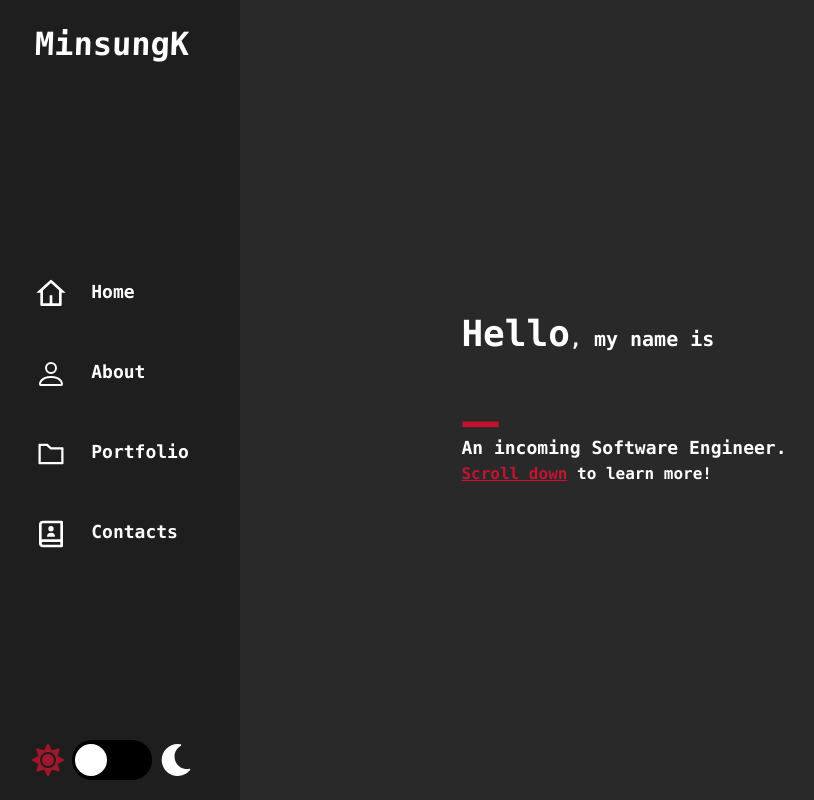
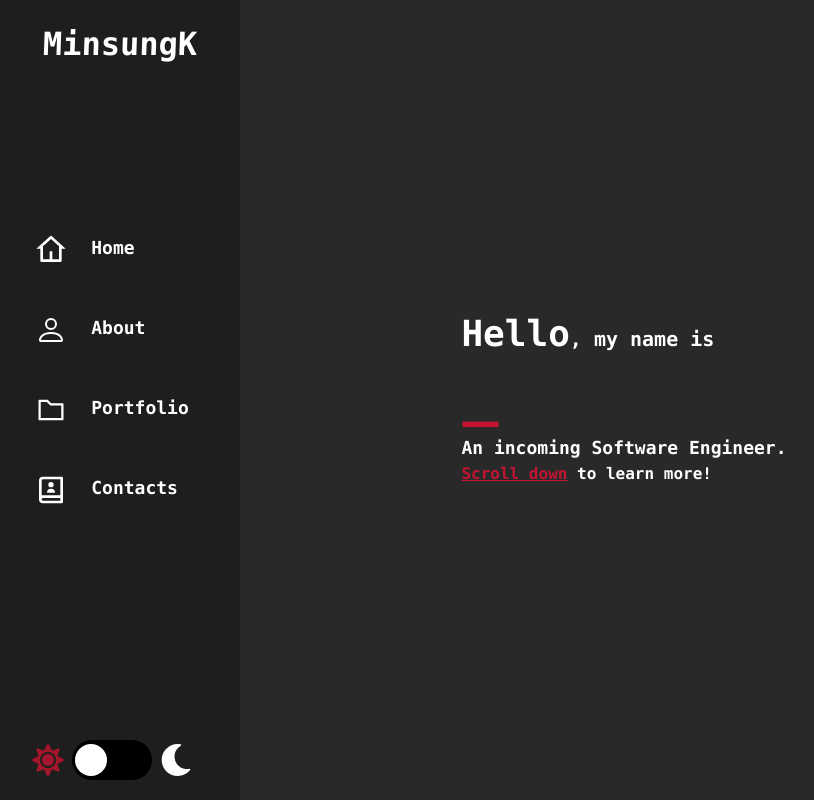
Before and after one commit to kmsungporant/kmsungporant.github.io, a Next.js app: page / in a window 1280 px wide. Shown: the whole page, without its empty margins (16-830 px from the left). Built offline with nearby package versions, Linux system fonts and the light colour scheme.

Commit message:
Add Sidebar animations

```diff
--- a/components/sidebar.tsx
+++ b/components/sidebar.tsx
@@ -55,7 +55,7 @@ const Sidebar = ({ menuIsOpen }) => {
     <div className="hidden md:block">
       <div className="">
         <motion.div
-          className="fixed z-50 flex justify-center h-full text-white bg-DarkGray dark:bg-DarkGray/70"
+          className="fixed z-50 flex justify-center h-full text-white bg-DarkGray "
           animate={isHovering ? { width: "20vw" } : { width: "10vw" }}
           onMouseEnter={() => setIsHovering(true)}
           onMouseLeave={() => setIsHovering(false)}
@@ -64,9 +64,32 @@ const Sidebar = ({ menuIsOpen }) => {
             <div className="flex flex-col text-[2rem] ">
               <div className="font-black grow">
                 {isHovering ? (
-                  <div className="flex justify-start p-5 -skew-x-2">
-                    MinsungK
-                  </div>
+                  <motion.div
+                    className="fixed flex justify-start p-5 overflow-hidden -skew-x-2"
+                    initial={{ opacity: 0 }}
+                    animate={{ opacity: 1, transition: { delay: 0.1 } }}
+                  >
+                    Minsung
+                    <motion.span
+                      initial={{
+                        transform: "translateX(-105px)",
+                        padding: "0rem 5.6rem 0rem 0rem",
+                      }}
+                      animate={{
+                        transform: "translateX(0px)",
+                        padding: "0rem 0rem 0rem 0rem",
+
+                        transition: {
+                          delay: 0.5,
+                          duration: 0.3,
+                          ease: "easeInOut",
+                        },
+                      }}
+                      className="flex bg-DarkGray"
+                    >
+                      K
+                    </motion.span>
+                  </motion.div>
                 ) : (
                   <div className="flex justify-center p-5 ">MK</div>
                 )}
@@ -77,14 +100,27 @@ const Sidebar = ({ menuIsOpen }) => {
                     {icons.map((icon, i) => (
                       <div key={i}>
                         <Link href={icon.location} passHref>
-                          <a className="flex w-full bg-transparent hover:bg-WitchingHourLight rounded-xl dark:hover:bg-NavyBlueLight">
-                            <div className="mx-3 my-6 rounded-lg">
+                          <a className="flex w-full bg-transparent group hover:bg-WitchingHourLight rounded-xl dark:hover:bg-NavyBlueLight">
+                            <div className="z-10 mx-3 my-6 bg-transparent rounded-lg group-hover:bg-transparent ">
                               {icon.icon}
                             </div>
                             {isHovering ? (
-                              <div className="mx-3 my-6 text-lg ">
+                              <motion.div
+                                className="mx-3 my-6 text-lg overflow"
+                                initial={{
+                                  opacity: 0,
+                                  transform: "translateX(-20px)",
+                                }}
+                                animate={{
+                                  transition: {
+                                    ease: "easeOut",
+                                  },
+                                  opacity: 1,
+                                  transform: "translateX(0px)",
+                                }}
+                              >
                                 {icon.name}
-                              </div>
+                              </motion.div>
                             ) : null}
                           </a>
                         </Link>
```
